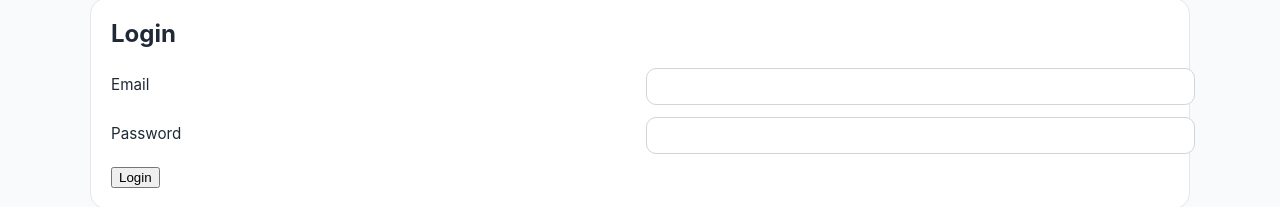
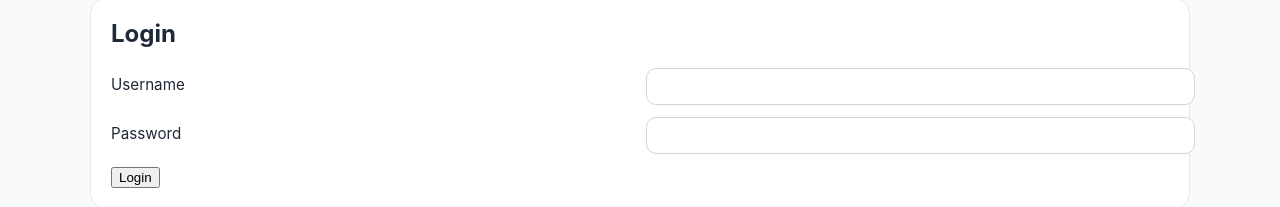
Before and after one commit to NicPatPas/TestingFrontend, a React (Vite) app: page / in a window 1280 px wide. Both pictures are taken after a click on the button "Login". Shown: the part 224-431 px from the top of the page. Built offline with nearby package versions, Linux system fonts and the light colour scheme.

Commit message:
quickfix

```diff
--- a/src/App.jsx
+++ b/src/App.jsx
@@ -37,7 +37,7 @@ export default function App() {
   const [categories, setCategories] = useState([]);
   const [products, setProducts] = useState([]);
   const [search, setSearch] = useState('');
-  const [form, setForm] = useState({ email: '', password: '', name: '' });
+  const [form, setForm] = useState({ username: '', password: '' });
   const [categoryForm, setCategoryForm] = useState({ name: '', description: '' });
   const [productForm, setProductForm] = useState({ name: '', description: '', price: '', categoryId: '' });
   const [inventoryForms, setInventoryForms] = useState({});
@@ -98,10 +98,10 @@ export default function App() {
     setError('');
     setMessage('');
     try {
-      const response = await login(form.email, form.password);
+      const response = await login(form.username, form.password);
       setToken(response.token);
       setMessage('Logged in successfully.');
-      setForm({ email: '', password: '', name: '' });
+      setForm({ username: '', password: '' });
     } catch (err) {
       setError(apiErrorMessage(err));
     }
@@ -112,9 +112,9 @@ export default function App() {
     setError('');
     setMessage('');
     try {
-      await register(form.email, form.password, form.name);
+      await register(form.username, form.password);
       setMessage('Registration successful. You can now log in.');
-      setForm({ email: '', password: '', name: '' });
+      setForm({ username: '', password: '' });
       setActiveTab('login');
     } catch (err) {
       setError(apiErrorMessage(err));
@@ -208,7 +208,7 @@ export default function App() {
 
       <div className="content">
         <div className="status-message">
-          {me ? <div>Signed in as <strong>{me.sub || me.email}</strong> ({me.roles?.join(', ')})</div> : <div>Not signed in.</div>}
+          {me ? <div>Signed in as <strong>{me.username || me.sub || me.email}</strong> ({me.roles?.join(', ')})</div> : <div>Not signed in.</div>}
           {message && <div>{message}</div>}
           {error && <div className="error">{error}</div>}
         </div>
@@ -218,8 +218,8 @@ export default function App() {
             <h2>Login</h2>
             <form onSubmit={handleLogin}>
               <div className="form-row">
-                <label>Email</label>
-                <input type="email" name="email" value={form.email} onChange={handleInput} required />
+                <label>Username</label>
+                <input type="text" name="username" value={form.username} onChange={handleInput} required />
               </div>
               <div className="form-row">
                 <label>Password</label>
@@ -235,12 +235,8 @@ export default function App() {
             <h2>Register</h2>
             <form onSubmit={handleRegister}>
               <div className="form-row">
-                <label>Name</label>
-                <input type="text" name="name" value={form.name} onChange={handleInput} required />
-              </div>
-              <div className="form-row">
-                <label>Email</label>
-                <input type="email" name="email" value={form.email} onChange={handleInput} required />
+                <label>Username</label>
+                <input type="text" name="username" value={form.username} onChange={handleInput} required />
               </div>
               <div className="form-row">
                 <label>Password</label>
--- a/src/api.js
+++ b/src/api.js
@@ -17,19 +17,19 @@ async function request(path, options = {}) {
   return payload;
 }
 
-export async function login(email, password) {
+export async function login(username, password) {
   return request('/auth/login', {
     method: 'POST',
     headers: jsonHeaders(),
-    body: JSON.stringify({ email, password }),
+    body: JSON.stringify({ username, password }),
   });
 }
 
-export async function register(email, password, name) {
+export async function register(username, password) {
   return request('/auth/register', {
     method: 'POST',
     headers: jsonHeaders(),
-    body: JSON.stringify({ email, password, name }),
+    body: JSON.stringify({ username, password, role: 'USER' }),
   });
 }
 
```
